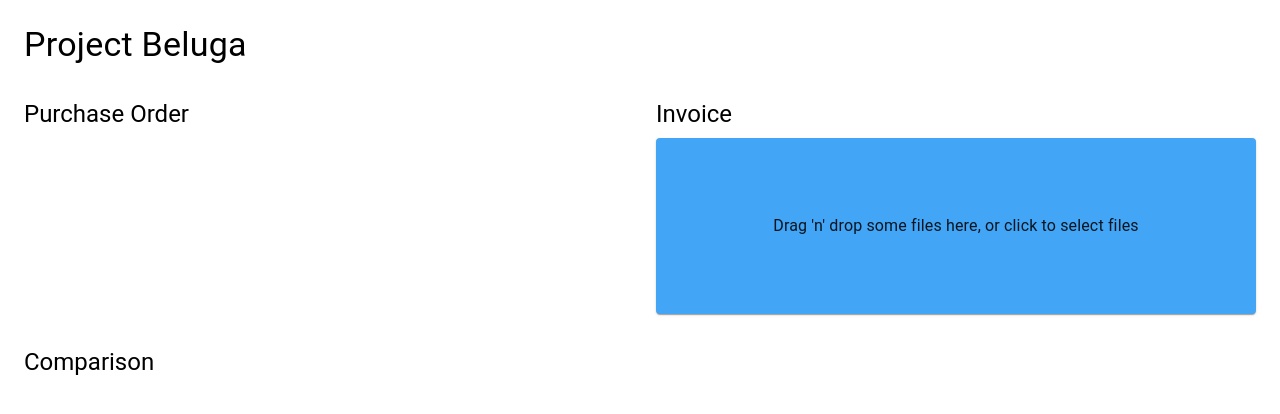
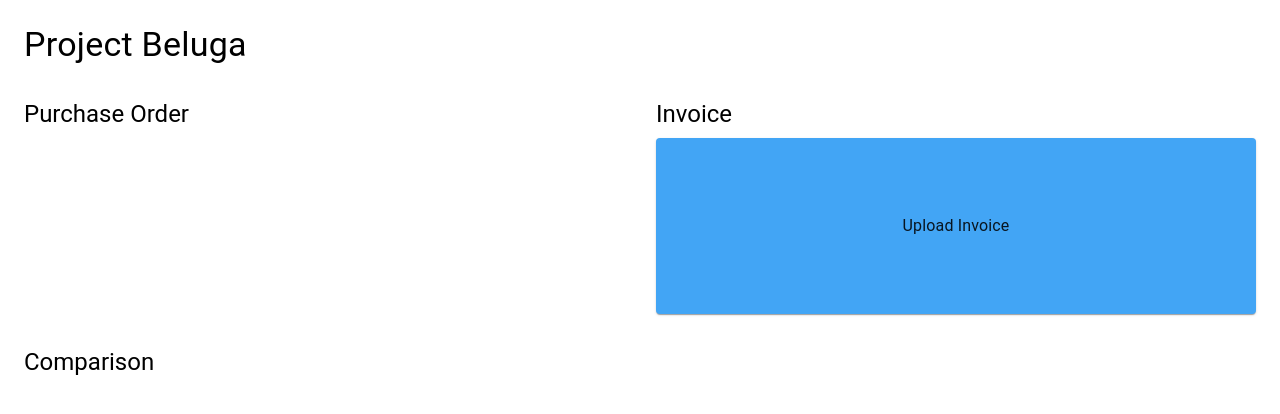
Before and after one commit to absreim/beluga-client, a React (Vite) app: page / in a window 1280 px wide. Shown: the top 414 px of the page. Built offline with nearby package versions, Linux system fonts and the light colour scheme.

Commit message:
Minor visual improvements to dropzone

```diff
--- a/src/features/invoice/FileUpload.tsx
+++ b/src/features/invoice/FileUpload.tsx
@@ -48,9 +48,9 @@ const FileUpload: FC = () => {
         >
           <input {...getInputProps()} accept="application/pdf" />
           {isDragActive ? (
-            <Typography>Drop the files here ...</Typography>
+            <Typography>Drop invoice here</Typography>
           ) : (
-            <Typography>Drag 'n' drop some files here, or click to select files</Typography>
+            <Typography>Upload Invoice</Typography>
           )}
         </Paper>
       )}
```
